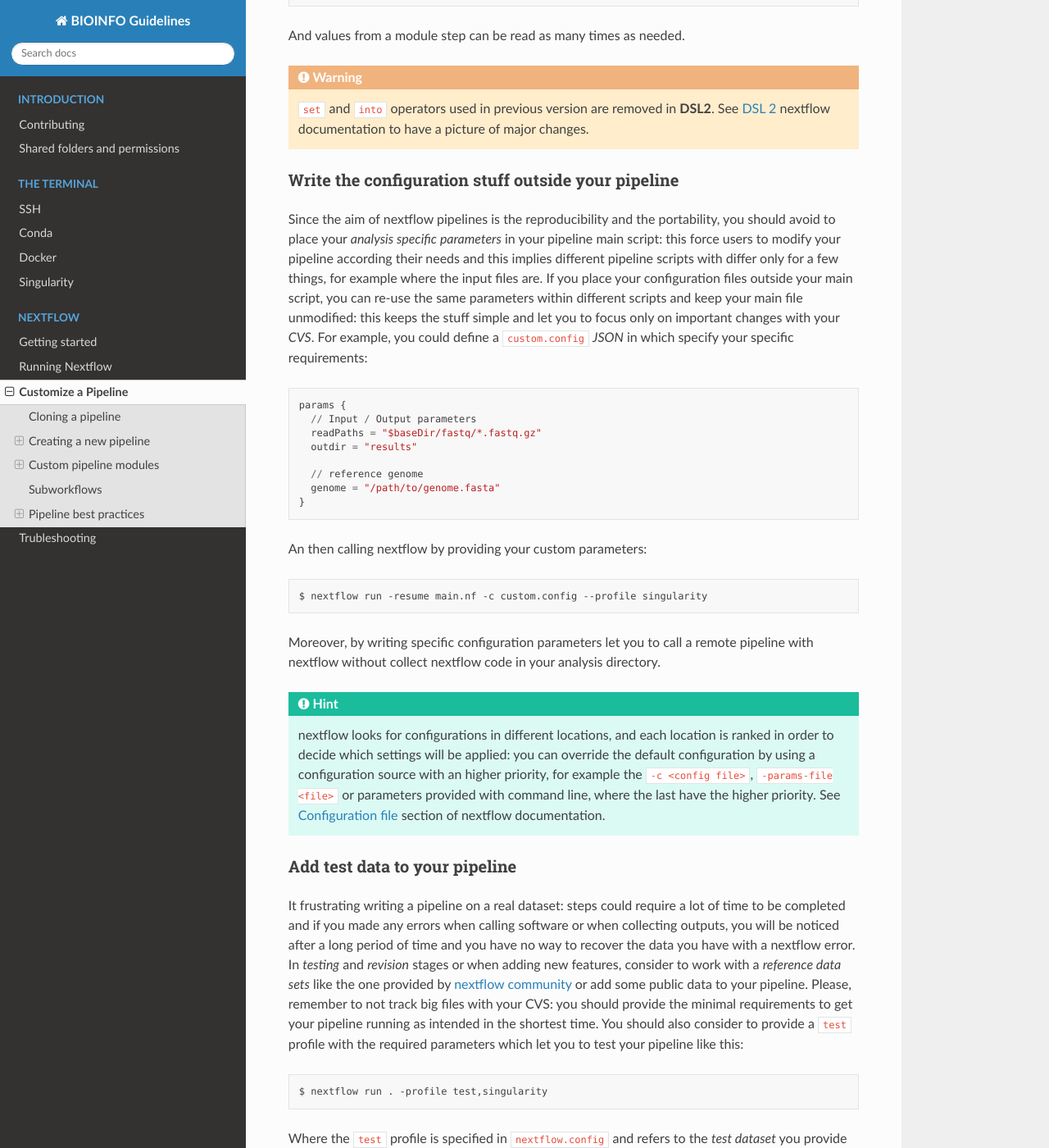
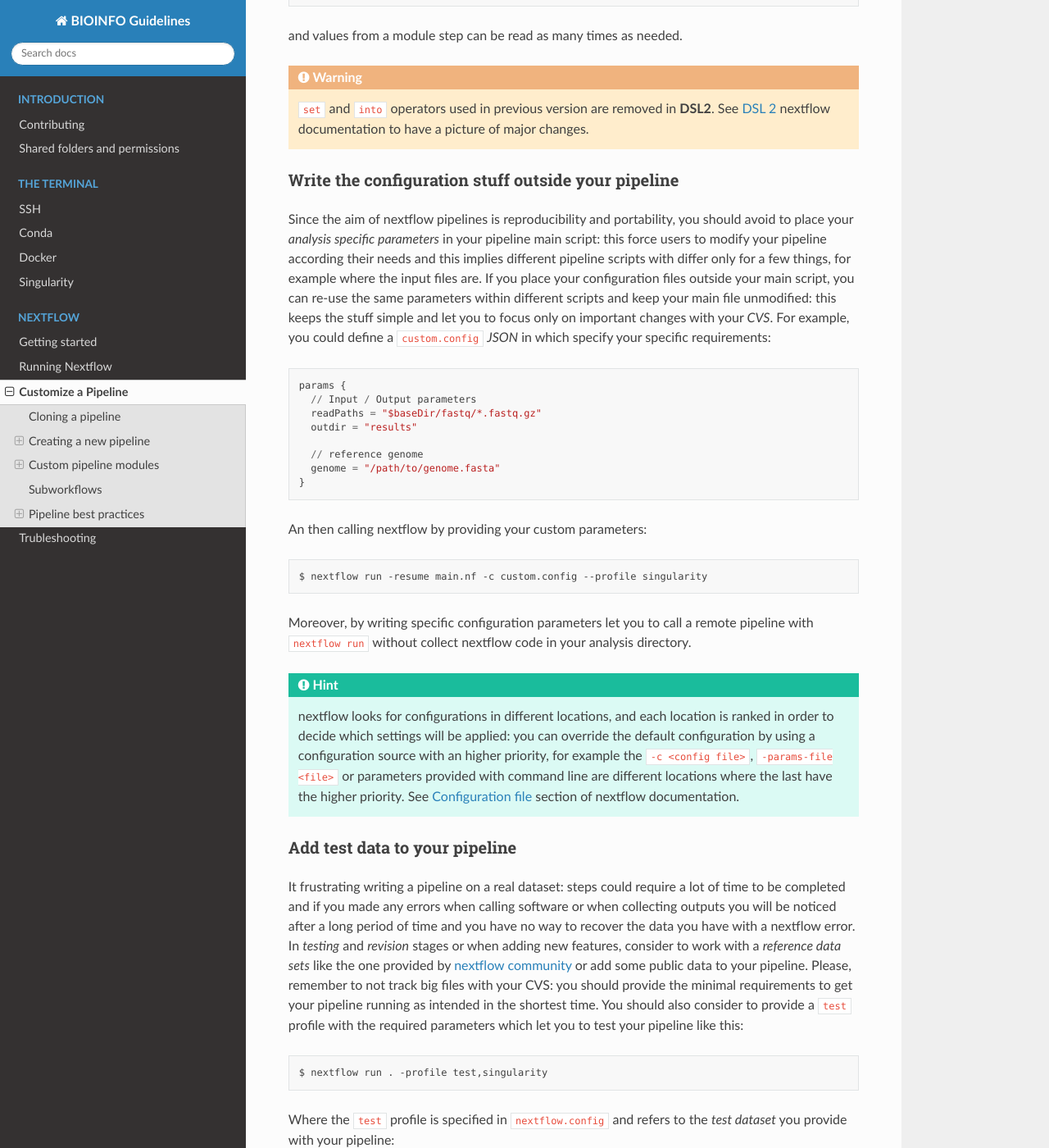
Before and after one commit to cnr-ibba/BIOINFO-guidelines, a Sphinx documentation site: the page built from docs/nextflow/customize.rst, in a window 1280 px wide and 1400 px high, scrolled down 6183 px. Shown: the whole window at 82% size. Built offline with Sphinx 7.4.7 and the Read the Docs theme 2.0.0, drawn with Linux system fonts in a browser that asks for light colours; some of the changed text lies outside the part shown.

Commit message:
:pencil2: customize pipelines revisited

```diff
--- a/docs/nextflow/customize.rst
+++ b/docs/nextflow/customize.rst
@@ -225,7 +226,7 @@ you will probably need to write code using this format.
 The major changes provided by **DSL2** format are *modules*, as described
 by this docs, which let you reuse softwares managed and provided by the community
 simplifying your pipeline: the code required to run software and to provide/collect
-input and output a provided by the modules, which can be :ref:`installed <adding-a-module-to-a-pipeline>` or
+input and output are provided by the modules, which can be :ref:`installed <adding-a-module-to-a-pipeline>` or
 :ref:`updated <update-a-pipeline-module>` as described by this guide.
 
 Another change introduced in **DSL2** is the different way you can pass data between
@@ -258,7 +259,7 @@ module itself without using the channels syntax, for example::
 
   BWA_MEM(TRIMGALORE.out.reads, BWA_INDEX.out.index)
 
-And values from a module step can be read as many times as needed.
+and values from a module step can be read as many times as needed.
 
 .. warning::
 
@@ -269,7 +270,7 @@ And values from a module step can be read as many times as needed.
 Write the configuration stuff outside your pipeline
 ~~~~~~~~~~~~~~~~~~~~~~~~~~~~~~~~~~~~~~~~~~~~~~~~~~~
 
-Since the aim of nextflow pipelines is the reproducibility and the portability,
+Since the aim of nextflow pipelines is reproducibility and portability,
 you should avoid to place your *analysis specific parameters* in your pipeline main
 script: this force users to modify your pipeline according their needs and this
 implies different pipeline scripts with differ only for a few things, for example
@@ -293,7 +294,7 @@ An then calling nextflow by providing your custom parameters::
   $ nextflow run -resume main.nf -c custom.config --profile singularity
 
 Moreover, by writing specific configuration parameters let you to call a remote
-pipeline with nextflow without collect nextflow code in your analysis directory.
+pipeline with ``nextflow run`` without collect nextflow code in your analysis directory.
 
 .. hint::
 
@@ -301,7 +302,7 @@ pipeline with nextflow without collect nextflow code in your analysis directory.
   ranked in order to decide which settings will be applied: you can override the
   default configuration by using a configuration source with an higher priority,
   for example the ``-c <config file>``, ``-params-file <file>`` or parameters
-  provided with command line, where the last have the higher priority. See
+  provided with command line are different locations where the last have the higher priority. See
   `Configuration file <https://www.nextflow.io/docs/latest/config.html#configuration-file>`__
   section of nextflow documentation.
 
@@ -310,7 +311,7 @@ Add test data to your pipeline
 
 It frustrating writing a pipeline on a real dataset: steps could require a lot
 of time to be completed and if you made any errors when calling software or when
-collecting outputs, you will be noticed after a long period of time and you have
+collecting outputs you will be noticed after a long period of time and you have
 no way to recover the data you have with a nextflow error.
 In *testing* and *revision* stages or when adding new features, consider
 to work with a *reference data sets* like the
```
Also changed, not shown: other parts of docs/nextflow/customize.rst (+5 -4 lines).
